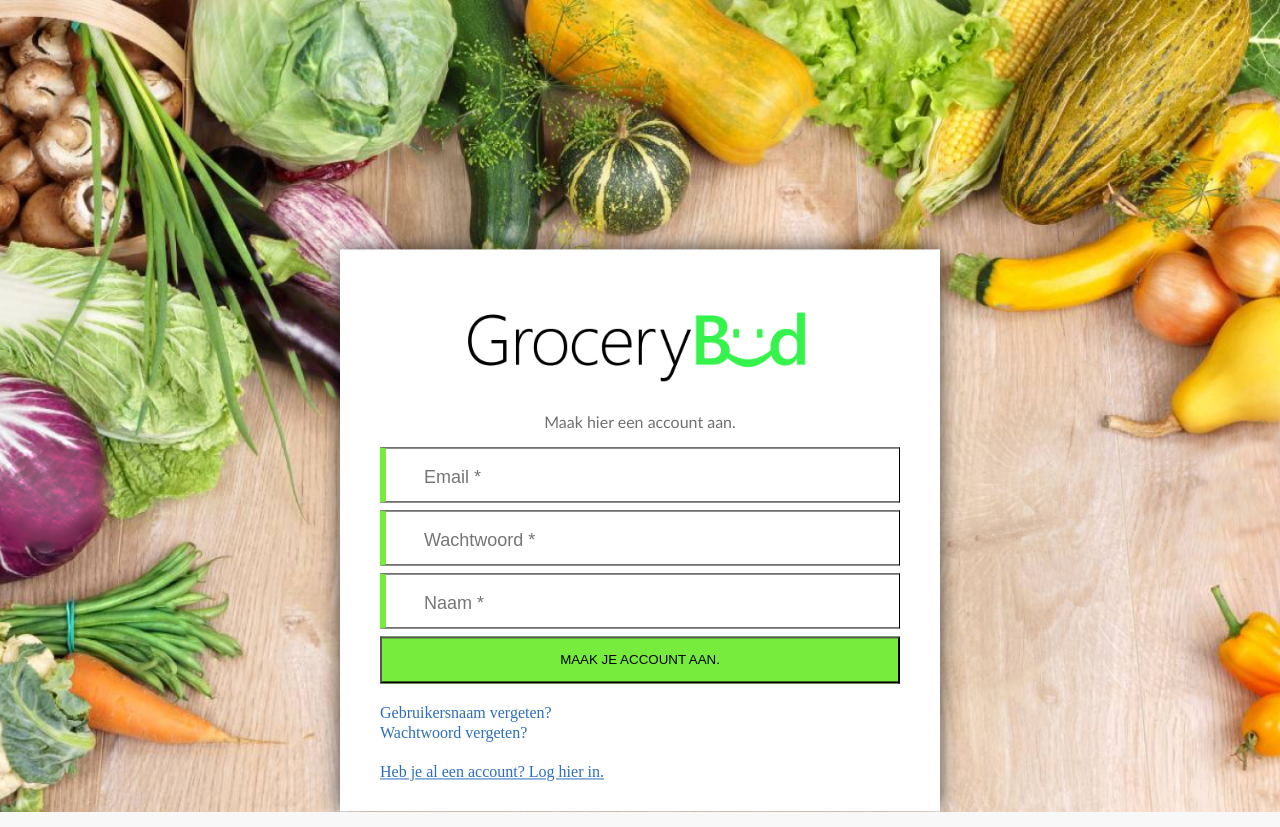
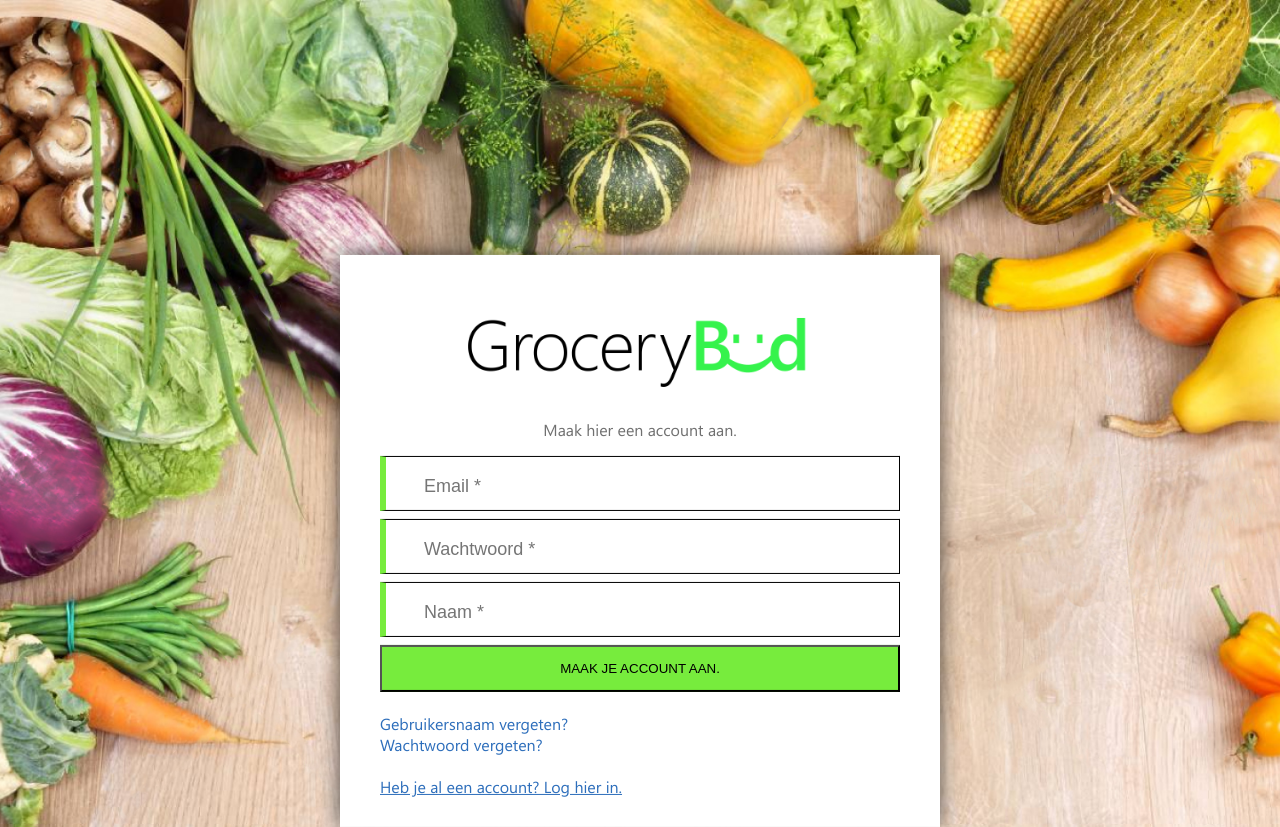
Before and after one commit to mdboer2001/GroceryBud, a PHP site: page /register.php in a window 1280 px wide. Run offline with PHP 8.4, Linux system fonts and the light colour scheme; some libraries are stand-ins or nearby versions.

Commit message:
font fix

```diff
--- a/css/custom.css
+++ b/css/custom.css
@@ -1,3 +1,7 @@
+@font-face {
+  font-family: "Segoe UI";
+  src: url("Segoe UI.woff");
+}
 .user_pic {
   height: 10px;
 }
@@ -8,12 +12,12 @@ body{
     width: 100%;
     height: 100%;
     background-size: cover;
-    font-family: “Segoe UI”;
+    font-family: "Segoe UI";
     font-size: 100%;
 }
 
 a{
-  font-family: “Segoe UI”;
+  font-family: "Segoe UI";
   text-decoration: none;
   color: #2d6ebb;
 }
@@ -88,7 +92,7 @@ a:hover{
     padding: 30px 40px;
     box-sizing: border-box;
     box-shadow: 0 0 20px #000000b3;
-    font-family: "Gill Sans", "Gill Sans MT", Calibri, "Trebuchet MS", sans-serif;
+    font-family: "Segoe UI";
     color: black;
   }
 
```
Also changed, not shown: css/Segoe UI Bold Italic.woff (added), css/Segoe UI Bold.woff (added), css/Segoe UI Italic.woff (added), css/Segoe UI.woff (added).
